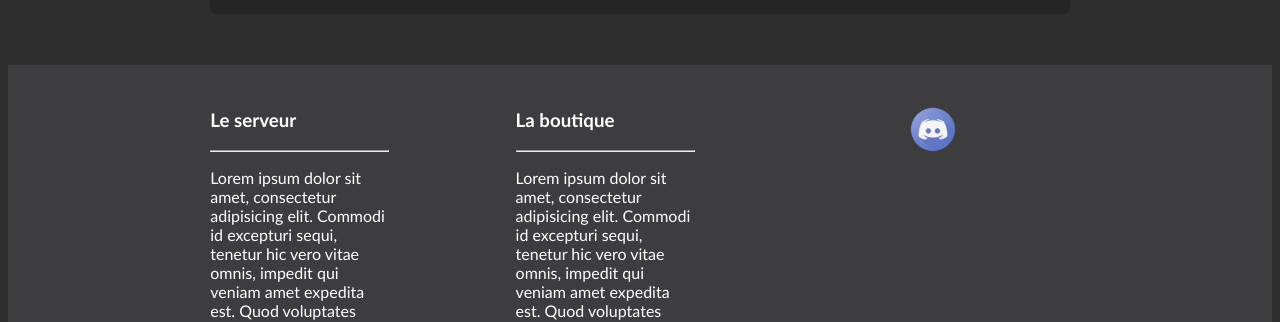
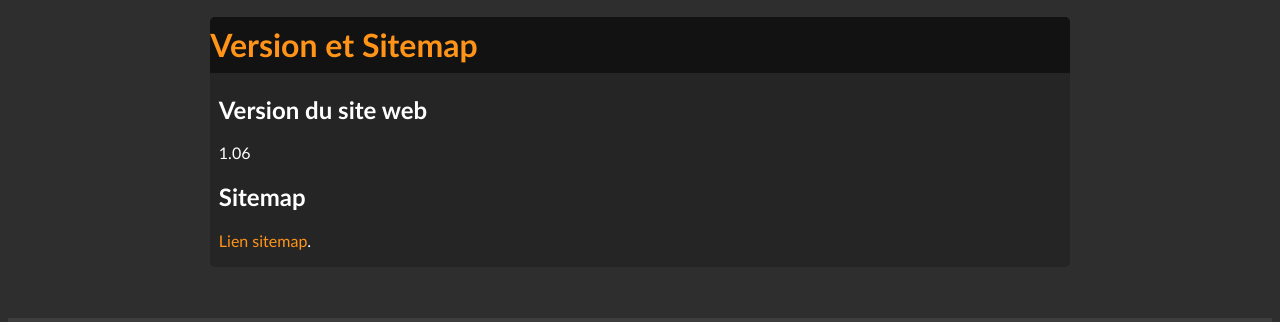
Before and after one commit to halfecube/halfecube.github.io, a plain HTML site: page credits.html in a window 1280 px wide. Shown: the part 519-841 px from the top of the page. Drawn offline with Linux system fonts and the light colour scheme.

Commit message:
Add files via upload

```diff
--- a/credits.html
+++ b/credits.html
@@ -2,7 +2,7 @@
 <html>
     <head>
         <title>Crédis | HalfeCube V5</title>
-        <meta charset="UFT-8">
+        <meta charset="utf-8">
         <link rel="stylesheet" href="style.css">
         <link rel="stylesheet" href="style_pages.css">
     </head>
@@ -34,6 +34,15 @@
                     <h2>Serveur web</h2>
                     <p>Le site web <a class="lien" href="https://halfecube.github.io">https://halfecube.github.io</a> est hébergé via le site internet <a class="lien" href="https://github.com/" target="blank">GitHub</a>.</p>
                 </div>
+            </div>
+            <div class="bloc_page">
+                <h1 class="titre_page">Version et Sitemap</h1>
+                <div class="interieur_bloc_page">
+                    <h2>Version du site web</h2>
+                    <p>1.06</p>
+                    <h2>Sitemap</h2>
+                    <p><a class="lien" href="sitemap.xml">Lien sitemap</a>.</p>
+                </div>
         </div>
         </div>
         <footer>
@@ -51,7 +60,6 @@
                 <div>
                     <div class="footer_discord">
                         <p><a href="https://discord.gg/zjbDGdhh2v" target="blank"><img src="logo-discord.png" alt="logo-discord" width="13%"></a></p>
-                        <p><a href=""><img src="" alt=""></a></p>
                     </div>
                 </div>
             </div>
```
Also changed, not shown: 404.html (+1 -2 lines), index.html (+1 -2 lines), news.html (+1 -2 lines), robots.txt (added).
